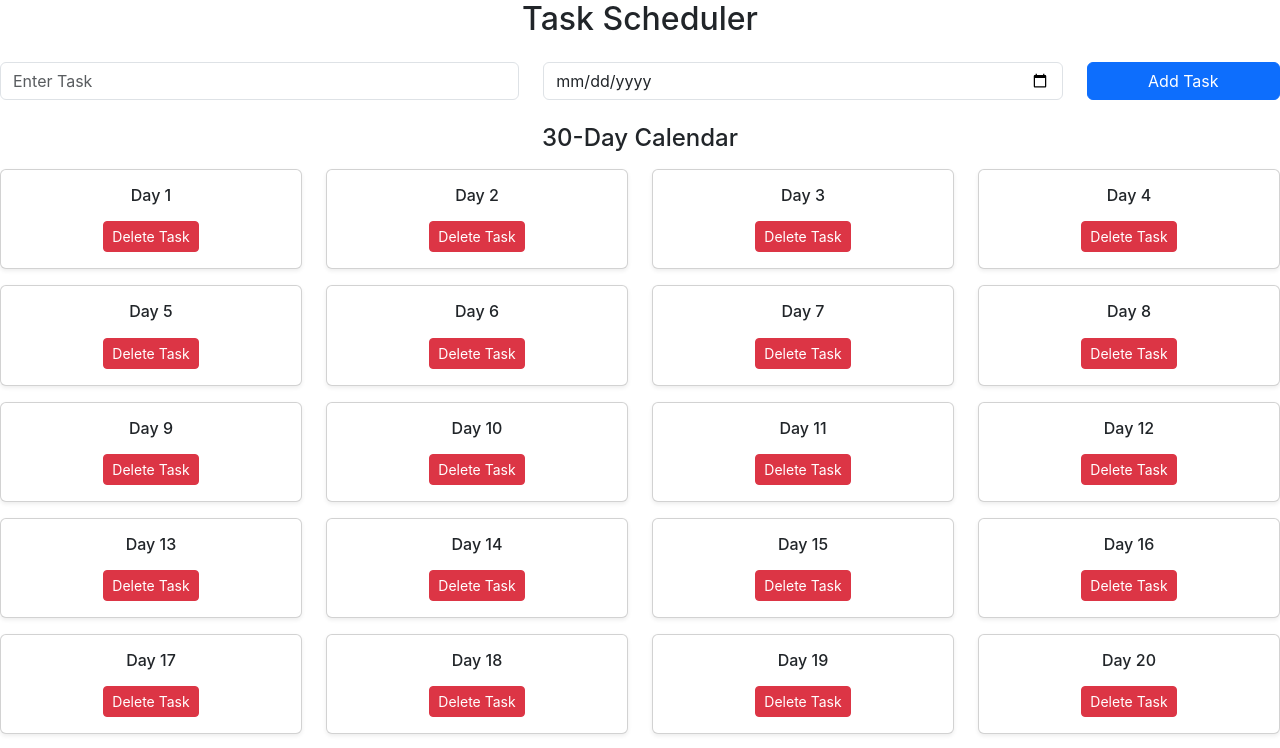
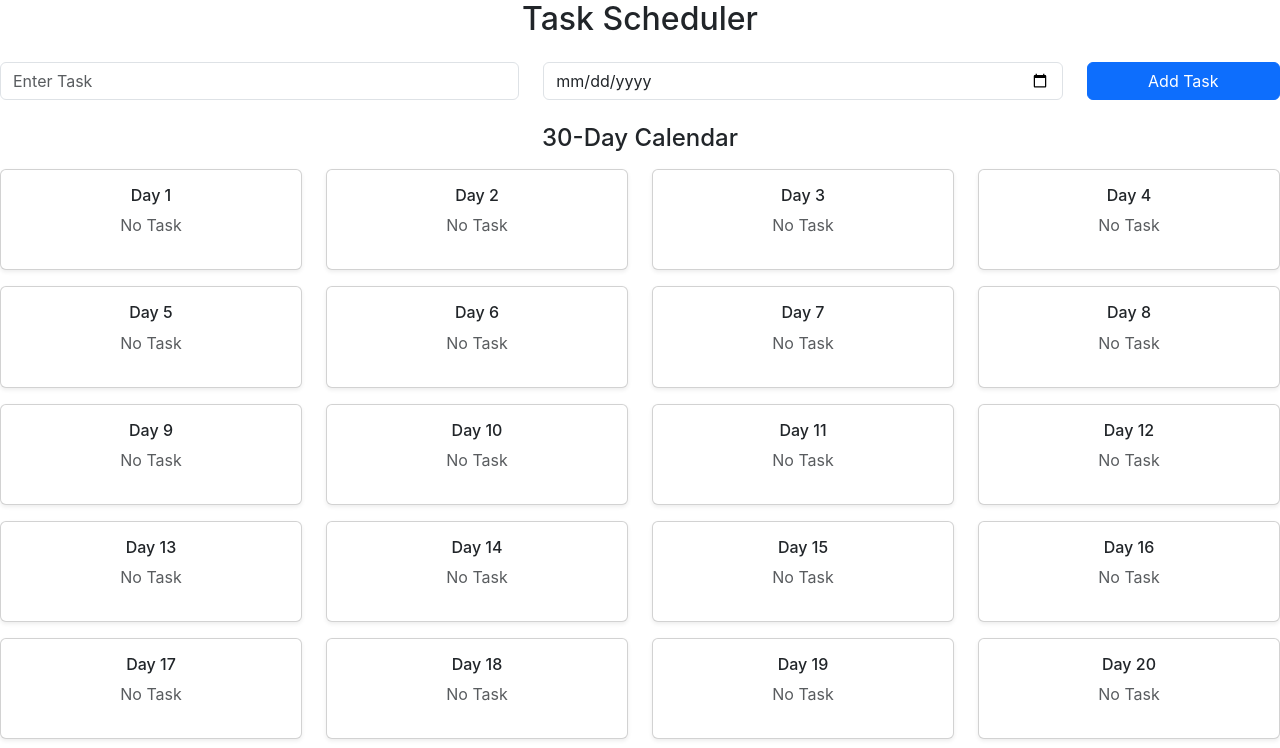
Before and after one commit to harman-bhullar/task-scheduler, a React (Create React App) app: page / in a window 1280 px wide. Shown: the top 748 px of the page. Built offline with nearby package versions, Linux system fonts and the light colour scheme.

Commit message:
Showing the delete button only if their is something in array at that particular index. Otherwise, showing no task text in the p tag.

```diff
--- a/src/Task.js
+++ b/src/Task.js
@@ -65,17 +65,19 @@ export default function Task() {
                         <div className="card shadow-sm">
                             <div className="card-body text-center">
                                 <h6 className="card-title">Day {index + 1}</h6>
-
-
+                                {task ? (
+                                    <>
                                         <p>{task}</p>
                                         <button
                                             className="btn btn-danger btn-sm"
-                                    onClick={deleteTask(index)}
+                                            onClick={() => deleteTask(index)}
                                         >
                                             Delete Task
                                         </button>
-
-
+                                    </>
+                                ) : (
+                                    <p className="text-muted">No Task</p>
+                                )}
                             </div>
                         </div>
                     </div>
```
Lines whose indentation alone changed are shown as unchanged.
